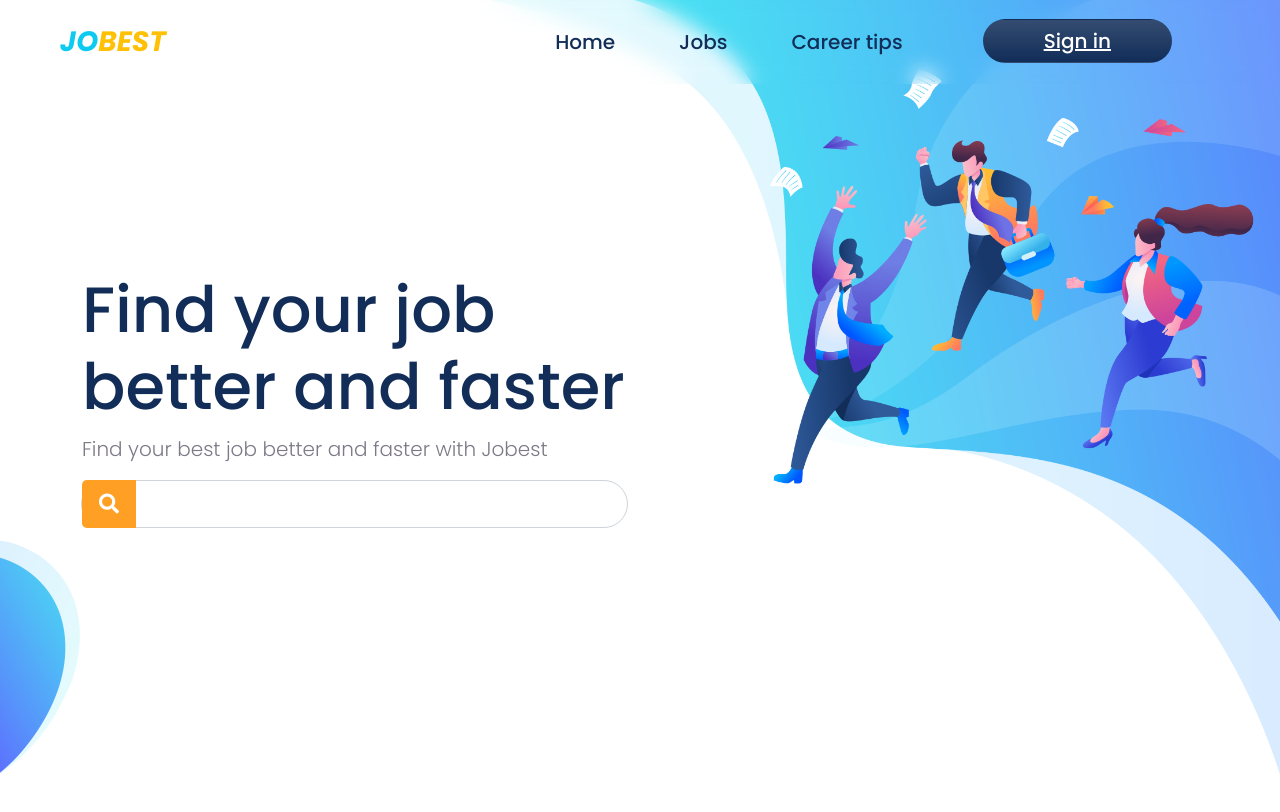
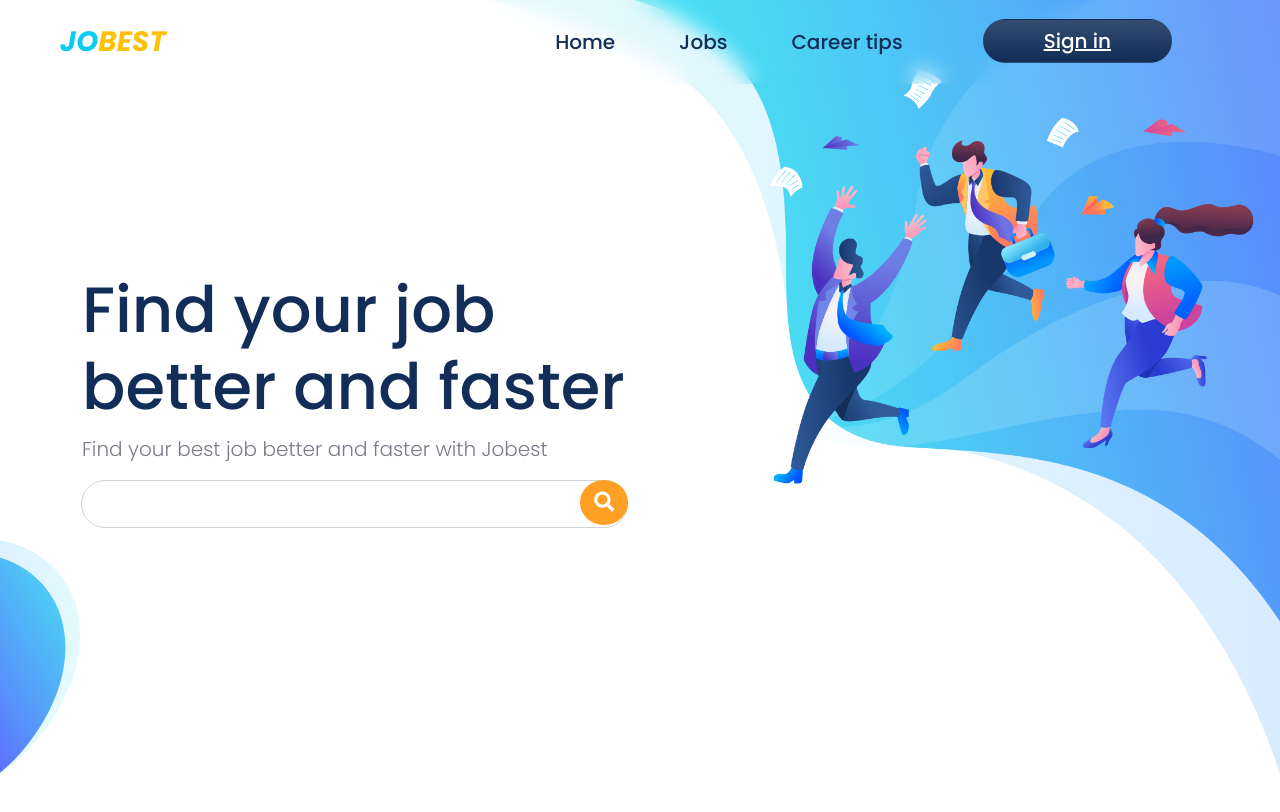
Before and after one commit to MarcoMusa/landing_bootstrap, a plain HTML site: page index.html in a window 1280 px wide. Shown: the top 812 px of the page. Drawn offline with nearby package versions, Linux system fonts and the light colour scheme.

Commit message:
modifiche front-end

```diff
--- a/index.html
+++ b/index.html
@@ -91,7 +91,10 @@
               Find your best job better and faster with Jobest
             </p>
             <div class="input-group input-group-lg position-relative">
-              <button class="btn btn-search" id="inputGroup-sizing-lg">
+              <button
+                class="btn btn-search rounded-circle"
+                id="inputGroup-sizing-lg"
+              >
                 <i class="fas fa-search"></i>
               </button>
 
--- a/style.css
+++ b/style.css
@@ -75,6 +75,8 @@ body {
 
 .btn-search {
   position: absolute !important;
+  padding: 0.4rem 0.8rem !important;
   background-color: var(--warning);
   color: white;
+  right: 0px;
 }
```
